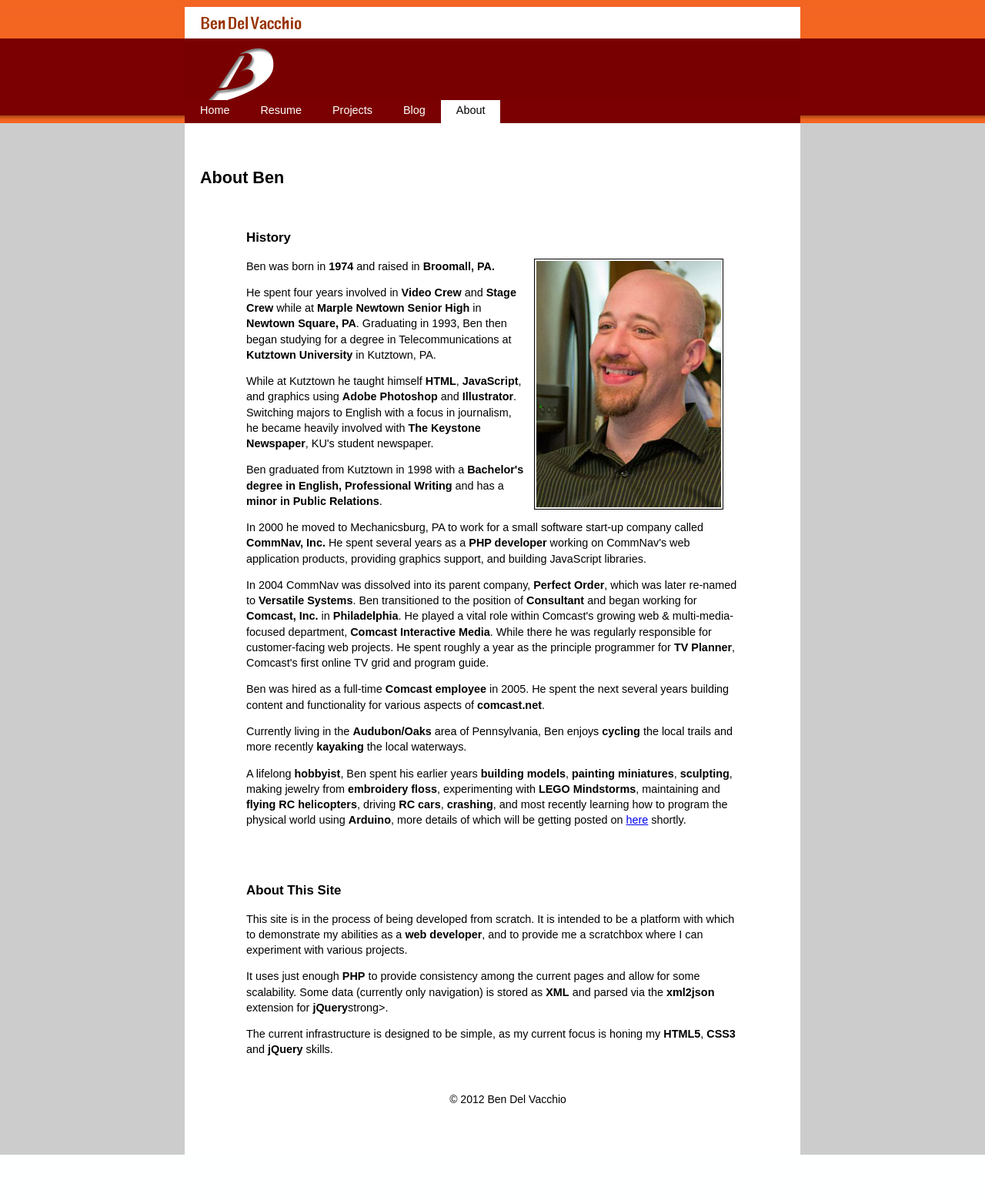
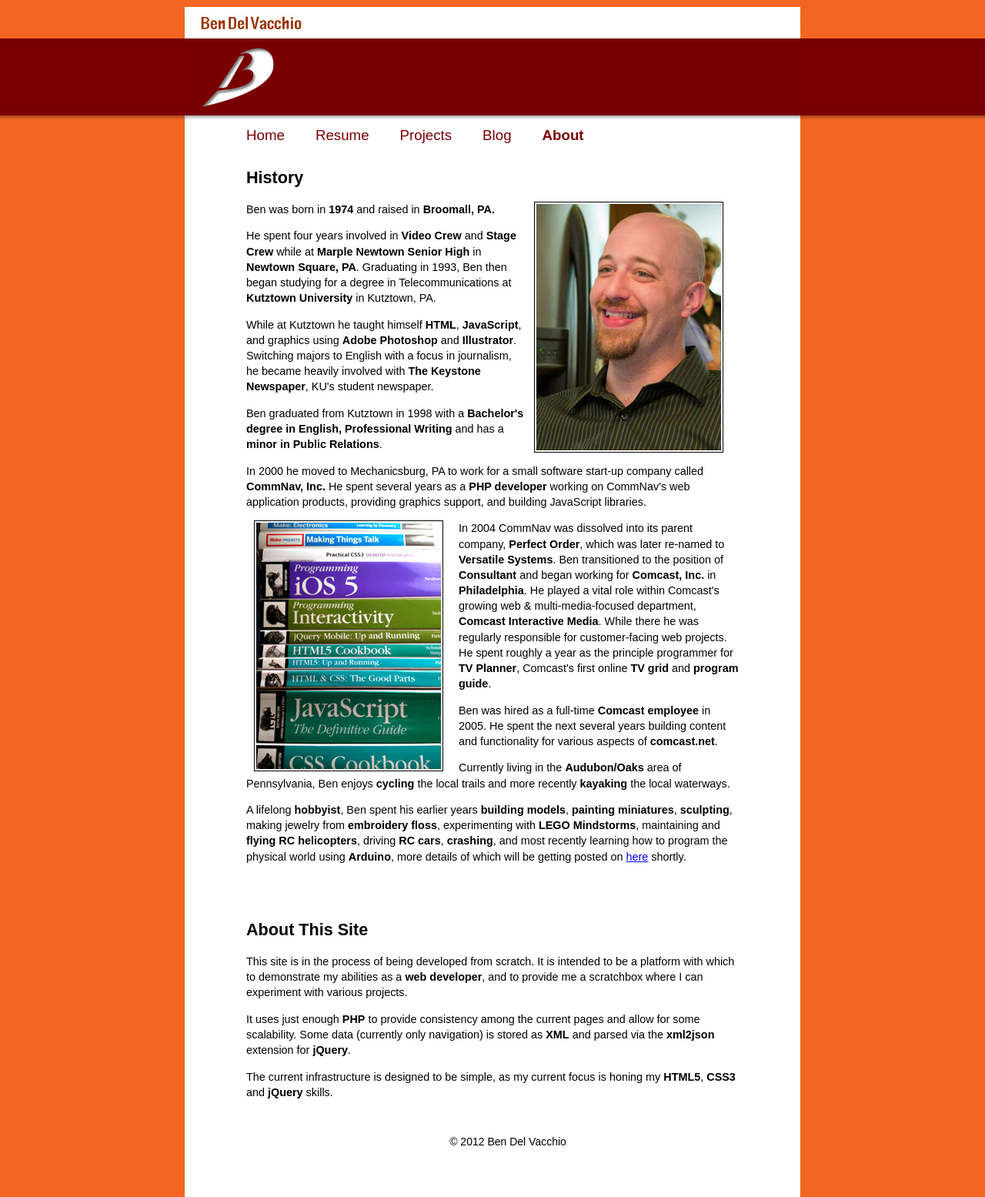
Before and after one commit to Delvach/ben-delvacchio, a PHP site: page /about.php in a window 1280 px wide. Shown: the whole page at 77% size. Before the commit the page ends 1500 px from the top, so only its background shows below. Run offline with PHP 8.4, Linux system fonts and the light colour scheme; some libraries are stand-ins or nearby versions.

Commit message:
Incremental improvements, slightly updated header css.
Still working on the right place to implement whorish Facebook integration.

```diff
--- a/about.php
+++ b/about.php
@@ -5,10 +5,8 @@ $KEYWORDS = 'Ben, Del Vacchio, about, Broomall, Kutztown, Newtown Square, Colleg
 include("lib/header.inc"); ?>
 
 <section>
-    <h2>About Ben</h2>
-
     <article>
-        <h3>History</h3>
+        <h2>History</h2>
 
         <img src="/images/ben/headshot01.jpg" class="about"/>
 
@@ -29,12 +27,15 @@ include("lib/header.inc"); ?>
         <strong>CommNav, Inc.</strong>  He spent several years as a <strong>PHP developer</strong> working on CommNav's web application
         products, providing graphics support, and building JavaScript libraries.</p>
 
+        <img src="/images/ben/books01.jpg" class="books"/>
+
         <p>In 2004 CommNav was dissolved into its parent company, <strong>Perfect Order</strong>, which was later
         re-named to <strong>Versatile Systems</strong>.  Ben transitioned to the position of <strong>Consultant</strong> and began
         working for <strong>Comcast, Inc.</strong> in <strong>Philadelphia</strong>.  He played a vital role within Comcast's growing
         web &amp; multi-media-focused department, <strong>Comcast Interactive Media</strong>.  While there he was
         regularly responsible for customer-facing web projects.  He spent roughly a year as the
-        principle programmer for <strong>TV Planner</strong>, Comcast's first online TV grid and program guide.
+        principle programmer for <strong>TV Planner</strong>, Comcast's first online <strong>TV grid</strong>
+        and <strong>program guide</strong>.
 
         <p>Ben was hired as a full-time <strong>Comcast employee</strong> in 2005.  He spent the next
         several years building content and functionality for various aspects of <strong>comcast.net</strong>.</p>
@@ -53,7 +54,7 @@ include("lib/header.inc"); ?>
 
 
     <article>
-        <h3>About This Site</h3>
+        <h2>About This Site</h2>
 
         <p>This site is in the process of being developed from scratch.  It is intended to be a platform
         with which to demonstrate my abilities as a <strong>web developer</strong>, and to provide me a scratchbox
@@ -61,7 +62,7 @@ include("lib/header.inc"); ?>
 
         <p>It uses just enough <strong>PHP</strong> to provide consistency among the current pages and allow for some
         scalability.  Some data (currently only navigation) is stored as <strong>XML</strong> and parsed via the <strong>xml2json</strong>
-        extension for <strong>jQuery</strong>strong>.</p>
+        extension for <strong>jQuery</strong>.</p>
 
         <p>The current infrastructure is designed to be simple, as my current focus is honing my
         <strong>HTML5</strong>, <strong>CSS3</strong> and <strong>jQuery</strong> skills.</p>
--- a/css/basic1.css
+++ b/css/basic1.css
@@ -9,7 +9,7 @@ html {
 }
 
 body {
-    background-color: rgb(204,204,204);
+    background-color: rgb(242,101,33);
 
     font-family: Arial, Helvetica, Verdana, sans-serif;
     margin: 0px;
@@ -30,17 +30,18 @@ p {
  *  HEADER
  */
 
+
 header {
     background: url(/images/basic1/header-background.jpg) repeat-x top center;
     /*background: url(/images/header_bg.jpg) no-repeat center 0;*/
-    height: 180px;
+    height: 160px;
     margin: 0 0;
     position: relative;
 }
 
 header h1 {
     background: url(/images/basic1/header-h1-background.jpg) repeat-x top center;
-    height: 150px;
+    height: 160px;
     margin: 0 auto;
     padding: 0;
     text-indent: -9999px;
@@ -55,10 +56,10 @@ header h1 {
  */
 
 nav {
-    background: url(/images/basic1/nav-background.jpg) repeat-x;
+    /*background: url(/images/basic1/nav-background.jpg) repeat-x;*/
     bottom: 0px;
-    height: 60px;
-    margin: -20px auto 0 auto;
+    height: 30px;
+    margin: 0px auto 0 auto;
     padding: 0;
     position: relative;
     width: 800px;
@@ -67,19 +68,22 @@ nav {
 nav ul {
     height: 30px;
     margin: 0;
-    padding: 0px;
+    padding: 0 0 0 60px;
 }
 
 nav li {
+    color: rgb(121,0,0);
     float: left;
+    font-size: 1.3em;
     height: 30px;
     margin: 0;
     padding: 5px 20px 0 20px;
     list-style: none;
+
 }
 
 nav li.active {
-    background-color: white;
+    font-weight: bold;
 }
 
 /* All except first li
@@ -89,7 +93,8 @@ nav li + li {
 } */
 
 nav li a {
-    color: white;
+    /*color: white;*/
+    color: rgb(121,0,0);
     text-decoration: none;
 }
 
@@ -109,6 +114,13 @@ article h2 {
 img.about, img.default {
     border: 1px solid black;
     float: right;
+    margin: 0 20px 0px 10px;
+    padding: 2px;
+}
+
+img.books {
+    border: 1px solid black;
+    float: left;
     margin: 0 20px 0px 10px;
     padding: 2px;
 }
@@ -236,7 +248,14 @@ article.gallery img {
  *  Facebook
  */
 
-#fb_container {
-    display: none;
-    visibility: hidden;
+#fb_container_outer {
+    margin: 0 auto;
+    position: relative;
+    top: 18px;
 }
+
+#fb_container_inner {
+    margin: 0 auto;
+    position: absolute;
+    top: 18px;
+}
--- a/lib/header.inc
+++ b/lib/header.inc
@@ -21,8 +21,6 @@ if(!isset($KEYWORDS)) {
     <? /* <link rel="stylesheet" href="/css/default.css" type="text/css" /> */ ?>
     <link rel="stylesheet" href="/css/<? echo $TEMPLATE_ID; ?>.css" type="text/css" />
 
-    <!--<script src="http://ajax.googleapis.com/ajax/libs/jquery/1.5/jquery.min.js"></script>-->
-
 
     <script src="/distributions/jquery-1.8.2.min.js"></script>
     <script src="/distributions/jquery.xml2json.js"></script>
@@ -39,7 +37,9 @@ var data = {
     files:{nav:'/config/nav.xml'},
     nav:{} //
 };
+
     </script>
+
 
     <script src="/js/default.js"></script>
 
@@ -55,14 +55,16 @@ var data = {
 }(document, 'script', 'facebook-jssdk'));</script>
 <header>
 
-    <div id="fb_container">
-        <div class="fb-like" data-href="http://ben.delvacchio.com/projects/" data-send="true" data-width="450" data-show-faces="true"></div>
-    </div>
+
 
     <h1>Ben Del Vacchio</h1>
 
     <nav>
         <ul id="nav_container"></ul>
     </nav>
-
+    <!--
+    <div id="fb_container_outer">
+        <div class="fb-like" data-href="http://ben.delvacchio.com<? echo $_SERVER['PHP_SELF']; ?>" data-send="true" data-width="200" data-show-faces="false"></div>
+    </div>
+    -->
 </header>
--- a/projects/index.php
+++ b/projects/index.php
@@ -38,7 +38,7 @@ $num_images = count($gallery);
 
         <p>Axis &amp; Allies is a board game that has seen numerous variations over the years.
         Upon learning that a few friends also played A&amp;A in high school we decided to start up
-        a regular gaming session using the new 'Spring 2942' version.</p>
+        a regular gaming session using the new 'Spring 1942' version.</p>
 
         <p>The first thing we noticed was that the company had skimped on how many physical playing
         pieces you get.  Instead of having a big pile of plastic tanks and men, you had a few of them
```
Also changed, not shown: blog.php (+19 -4 lines), index.php (+7 -4 lines).
